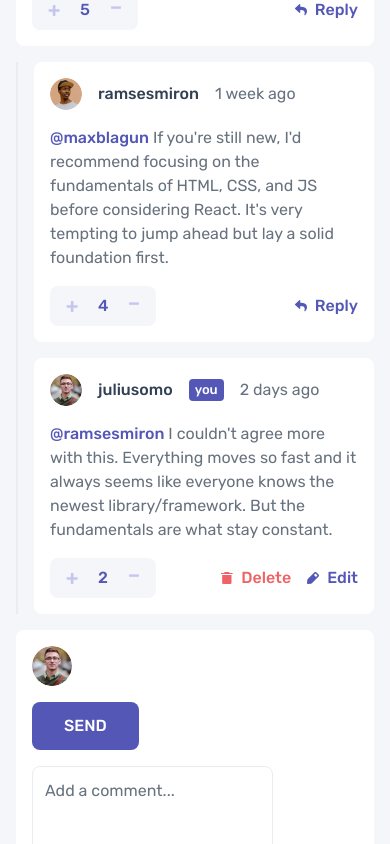
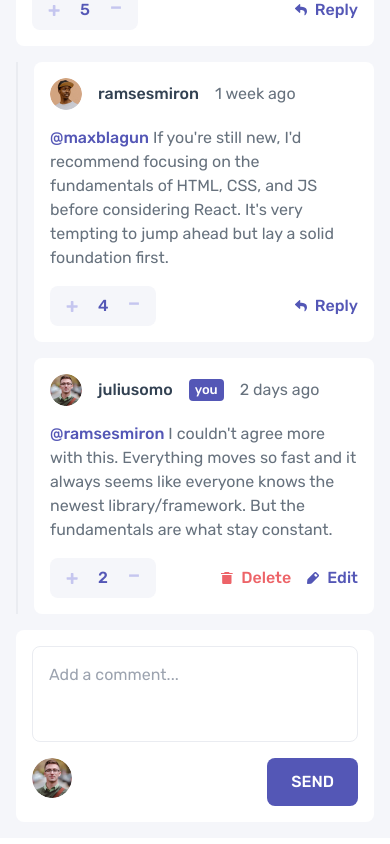
Before and after one commit to mechitoua/interactive-comments-section, a Vue app: page / in a window 390 px wide. Shown: the part 498-1342 px from the top of the page. Built offline with nearby package versions, Linux system fonts and the light colour scheme.

Commit message:
✨ Add delete confirmation modal and refactor comment form
- Create DeleteConfirmationModal component
- Implement modal logic in CommentCard
- Refactor CommentForm mobile layout
- Improve responsive design and user interactions

```diff
--- a/src/components/CommentCard.vue
+++ b/src/components/CommentCard.vue
@@ -1,8 +1,9 @@
 <script setup lang="ts">
-import { computed } from 'vue'
+import { computed, ref } from 'vue'
 import type { Comment } from '@/types/comment'
 import { useComments } from '@/composables/useComments'
 import CommentForm from './CommentForm.vue'
+import DeleteConfirmationModal from './DeleteConfirmationModal.vue'
 
 const props = defineProps<{
   comment: Comment
@@ -24,6 +25,8 @@ const currentUserAvatar = new URL(
   import.meta.url,
 ).href
 
+const isDeleteModalVisible = ref(false)
+
 function handleUpvote() {
   updateScore(props.comment.id, true)
 }
@@ -41,7 +44,16 @@ function handleEdit() {
 }
 
 function handleDelete() {
+  isDeleteModalVisible.value = true
+}
+
+function confirmDelete() {
   deleteComment(props.comment.id)
+  isDeleteModalVisible.value = false
+}
+
+function cancelDelete() {
+  isDeleteModalVisible.value = false
 }
 
 function handleUpdate(content: string) {
@@ -187,6 +199,12 @@ function handleReplySubmit(content: string) {
       </div>
     </div>
 
+    <DeleteConfirmationModal
+      :visible="isDeleteModalVisible"
+      @close="cancelDelete"
+      @confirm="confirmDelete"
+    />
+
     <!-- Reply form -->
     <div v-if="replyingTo === comment.id" class="pl-0 md:pl-16">
       <CommentForm
--- a/src/components/CommentForm.vue
+++ b/src/components/CommentForm.vue
@@ -2,9 +2,6 @@
 import { ref } from 'vue'
 
 const props = defineProps<{
-  buttonText?: string
-  placeholder?: string
-  initialContent?: string
   userAvatar: string
   username: string
 }>()
@@ -13,30 +10,34 @@ const emit = defineEmits<{
   submit: [content: string]
 }>()
 
-const content = ref(props.initialContent || '')
+const content = ref('')
 
 function handleSubmit() {
-  if (!content.value.trim()) return
-  emit('submit', content.value)
-  content.value = ''
+  if (content.value.trim()) {
+    emit('submit', content.value)
+    content.value = ''
+  }
 }
 </script>
 
 <template>
   <div class="bg-white rounded-lg p-4 md:p-6">
-    <form @submit.prevent="handleSubmit" class="flex flex-col md:flex-row gap-4 items-start">
-      <img :src="userAvatar" :alt="username" class="w-10 h-10 rounded-full order-1 md:order-none" />
+    <form @submit.prevent="handleSubmit" class="grid grid-cols-[40px,1fr] md:flex md:flex-row gap-4 items-start">
+      <img
+        :src="userAvatar"
+        :alt="username"
+        class="w-10 h-10 rounded-full row-start-2 md:order-none"
+      />
       <textarea
         v-model="content"
-        :placeholder="placeholder || 'Add a comment...'"
-        class="flex-1 p-3 border border-light-gray rounded-lg text-[16px] text-dark-blue placeholder:text-grayish-blue focus:border-moderate-blue focus:outline-none resize-none min-h-[96px] order-3 md:order-none"
-        rows="3"
+        placeholder="Add a comment..."
+        class="col-span-full row-start-1 w-full min-h-[96px] border border-light-gray rounded-lg p-4 resize-none focus:outline-moderate-blue"
       ></textarea>
       <button
         type="submit"
-        class="bg-moderate-blue text-white px-8 py-3 rounded-lg hover:opacity-50 font-medium uppercase text-[16px] transition-opacity order-2 md:order-none"
+        class="justify-self-end row-start-2 bg-moderate-blue text-white px-6 py-3 rounded-lg uppercase font-medium hover:opacity-70 transition-opacity"
       >
-        {{ buttonText || 'Send' }}
+        Send
       </button>
     </form>
   </div>
--- /dev/null
+++ b/src/components/DeleteConfirmationModal.vue
@@ -0,0 +1,39 @@
+<script setup lang="ts">
+defineProps<{
+  visible: boolean
+}>()
+
+const emit = defineEmits<{
+  close: []
+  confirm: []
+}>()
+</script>
+
+<template>
+  <div
+    v-if="visible"
+    class="fixed inset-0 bg-black bg-opacity-50 z-50 flex items-center justify-center"
+  >
+    <div class="bg-white rounded-lg p-6 w-[400px] max-w-[90%] space-y-4">
+      <h2 class="text-dark-blue font-medium text-[20px]">Delete comment</h2>
+      <p class="text-grayish-blue text-[16px] leading-6">
+        Are you sure you want to delete this comment? This will remove the comment and can't be
+        undone.
+      </p>
+      <div class="flex justify-between space-x-4">
+        <button
+          @click="emit('close')"
+          class="flex-1 bg-grayish-blue text-white py-3 rounded-lg uppercase font-medium text-[16px] hover:opacity-70 transition-opacity"
+        >
+          No, Cancel
+        </button>
+        <button
+          @click="emit('confirm')"
+          class="flex-1 bg-soft-red text-white py-3 rounded-lg uppercase font-medium text-[16px] hover:opacity-70 transition-opacity"
+        >
+          Yes, Delete
+        </button>
+      </div>
+    </div>
+  </div>
+</template>
```
